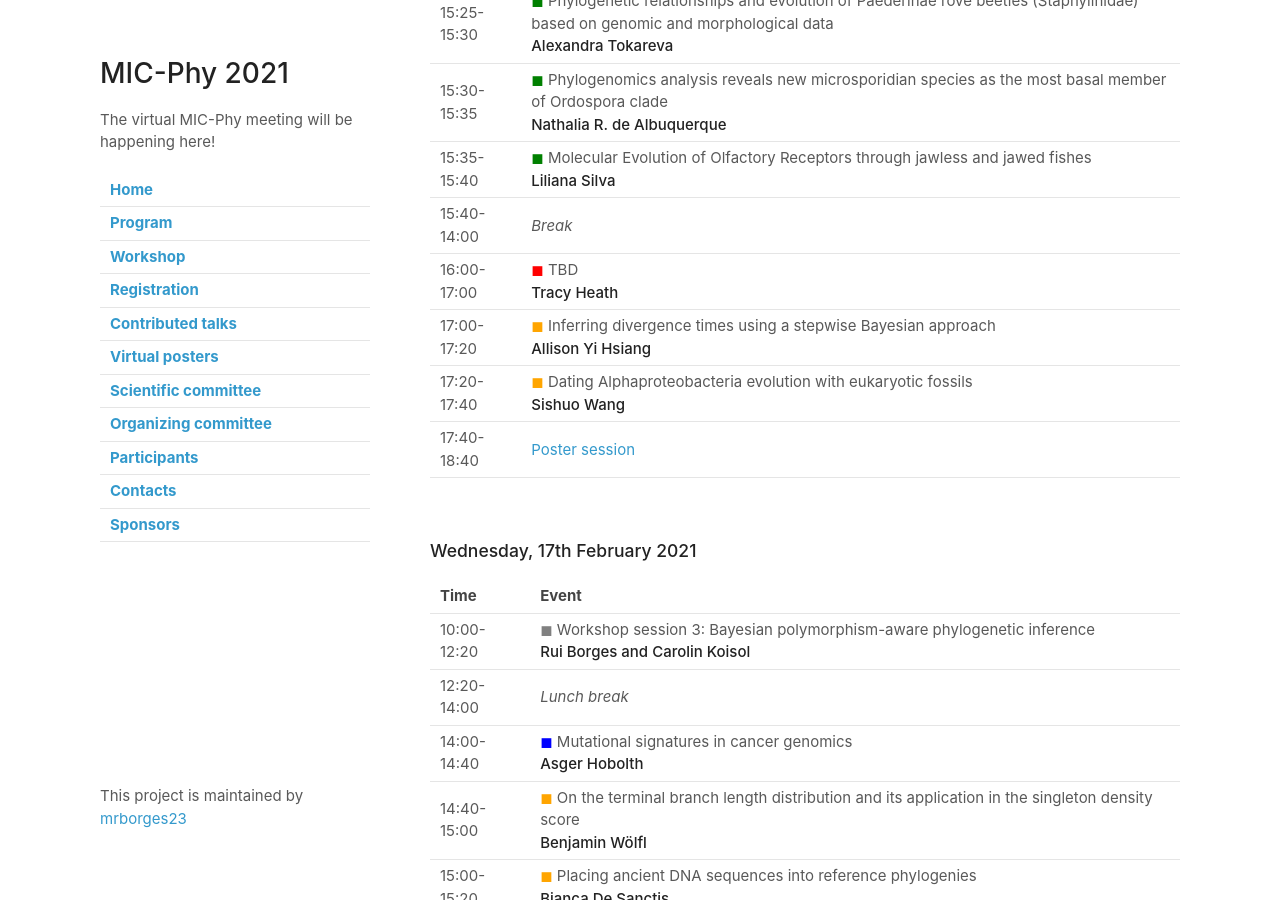
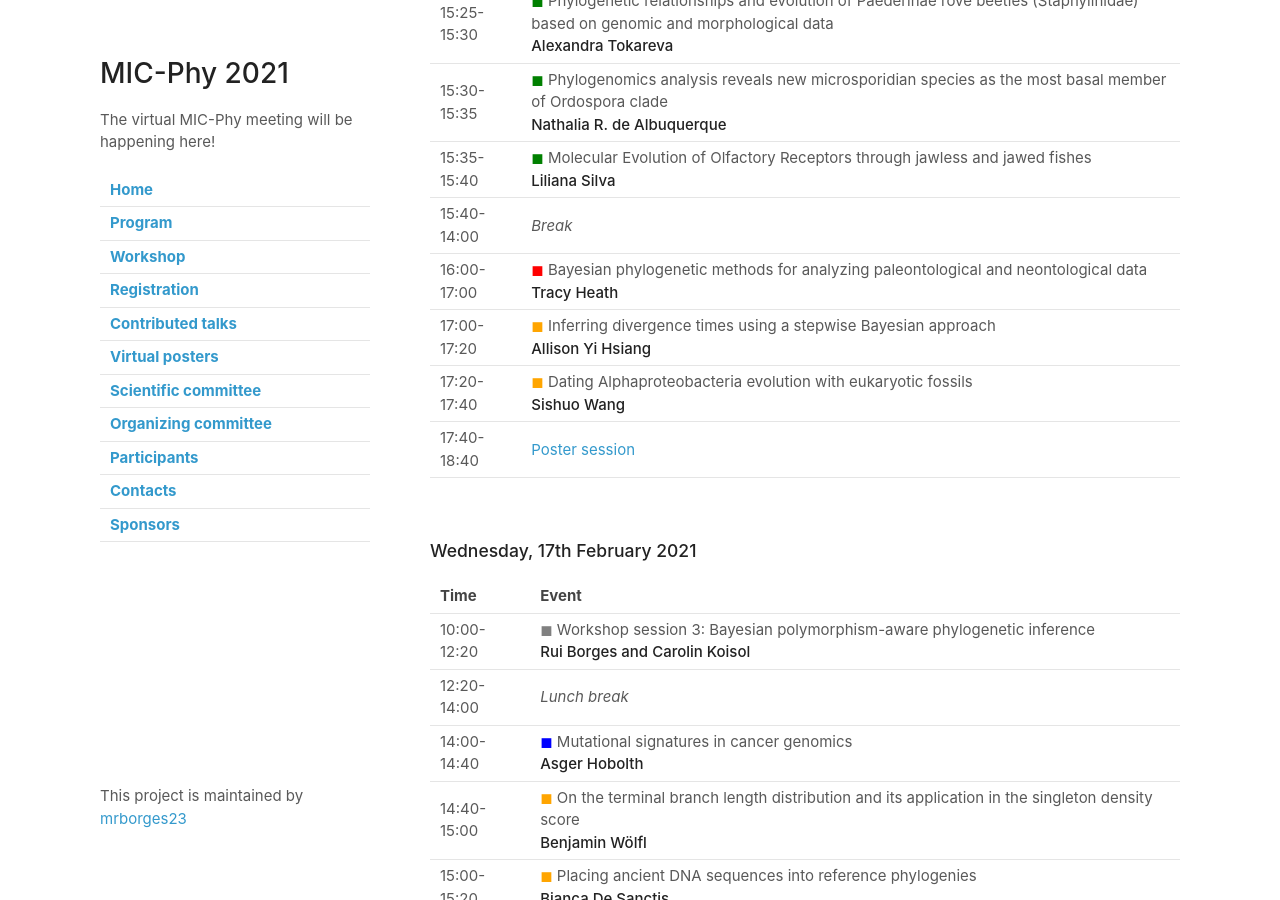
Before and after one commit to mrborges23/micphy2021, a Jekyll site: the page built from program.md, in a window 1280 px wide and 900 px high, scrolled down 2207 px. Built offline with Jekyll 4.4.1, drawn with Linux system fonts in a browser that asks for light colours; our own code applies the rules of GitHub Pages for plain Markdown files.

Commit message:
schedule

```diff
--- a/program.md
+++ b/program.md
@@ -51,7 +51,7 @@
 |15:30-15:35| <span style="color:green">&#9724;</span> Phylogenomics analysis reveals new microsporidian species as the most basal member of Ordospora clade  <br/> **Nathalia R. de Albuquerque**  |
 |15:35-15:40| <span style="color:green">&#9724;</span> Molecular Evolution of Olfactory Receptors through jawless and jawed fishes <br/> **Liliana Silva**  |
 |15:40-14:00| *Break*|
-|16:00-17:00| <span style="color:red">&#9724;</span> TBD <br/> **Tracy Heath**  |
+|16:00-17:00| <span style="color:red">&#9724;</span> Bayesian phylogenetic methods for analyzing paleontological and neontological data <br/> **Tracy Heath**  |
 |17:00-17:20| <span style="color:orange">&#9724;</span> Inferring divergence times using a stepwise Bayesian approach<br/> **Allison Yi Hsiang** |
 |17:20-17:40| <span style="color:orange">&#9724;</span> Dating Alphaproteobacteria evolution with eukaryotic fossils <br/> **Sishuo Wang**  |
 |17:40-18:40| [Poster session](posters.md) |
```
